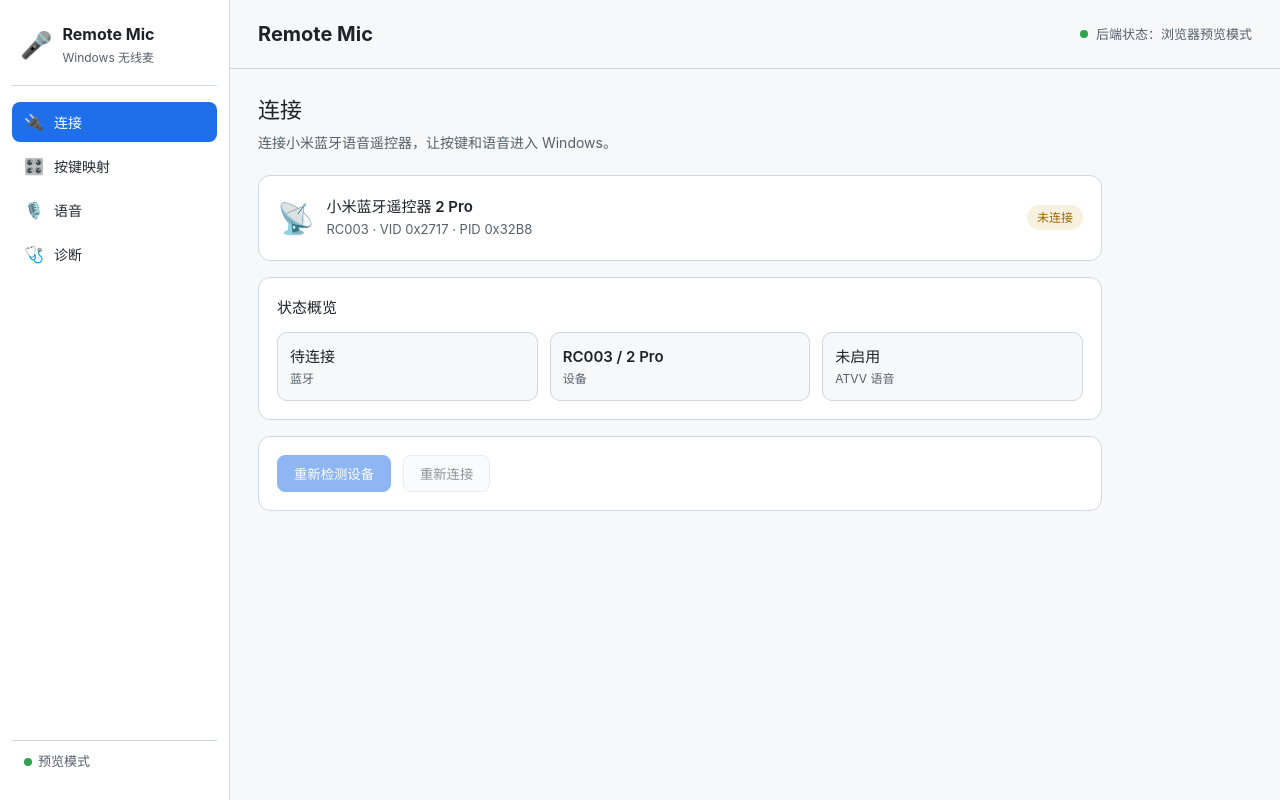
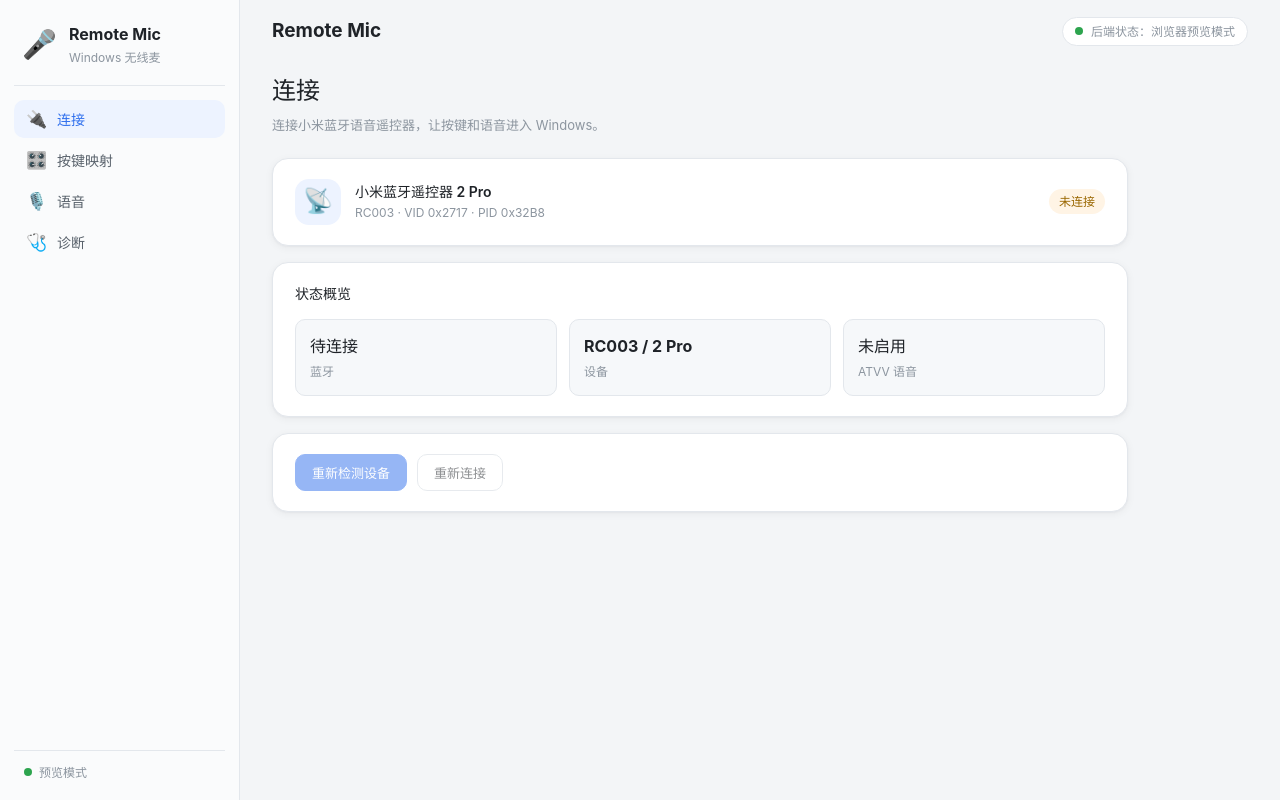
Before and after one commit to poluce/windows-remote-mic, a React (Vite) app: page / in a window 1280 px wide. Built offline with nearby package versions, Linux system fonts and the light colour scheme.

Commit message:
ui: polish to refined light settings-app style, larger default window

```diff
--- a/src-tauri/tauri.conf.json
+++ b/src-tauri/tauri.conf.json
@@ -13,8 +13,10 @@
     "windows": [
       {
         "title": "Remote Mic",
-        "width": 800,
-        "height": 600
+        "width": 1000,
+        "height": 700,
+        "minWidth": 780,
+        "minHeight": 560
       }
     ],
     "security": {
--- a/src/App.css
+++ b/src/App.css
@@ -1,14 +1,28 @@
 :root {
-  font-family: Inter, Avenir, Helvetica, Arial, "PingFang SC", "Microsoft YaHei",
-    sans-serif;
-  font-size: 15px;
+  font-family: -apple-system, BlinkMacSystemFont, "Segoe UI", "PingFang SC",
+    "Microsoft YaHei", "Helvetica Neue", Arial, sans-serif;
+  font-size: 14px;
   line-height: 1.6;
-  color: #24292f;
-  background: #f6f8fa;
+  color: #1f2328;
+  background: #f3f5f7;
   font-synthesis: none;
   text-rendering: optimizeLegibility;
   -webkit-font-smoothing: antialiased;
   -moz-osx-font-smoothing: grayscale;
+
+  --bg: #f3f5f7;
+  --surface: #ffffff;
+  --surface-2: #f6f8fa;
+  --border: #e3e7ec;
+  --border-strong: #d0d7de;
+  --text: #1f2328;
+  --text-2: #57606a;
+  --text-3: #8c959f;
+  --accent: #2f6fed;
+  --accent-soft: #edf3ff;
+  --radius: 16px;
+  --radius-sm: 10px;
+  --shadow: 0 1px 2px rgba(31, 35, 40, 0.04), 0 2px 8px rgba(31, 35, 40, 0.05);
 }
 
 * {
@@ -27,93 +41,101 @@
   font-family: inherit;
 }
 
-/* ---------- Layout ---------- */
+/* ---------- Shell ---------- */
 .app-shell {
   height: 100vh;
   display: flex;
   overflow: hidden;
+  background: var(--bg);
 }
 
+/* ---------- Sidebar ---------- */
 .sidebar {
-  width: 230px;
+  width: 240px;
   flex-shrink: 0;
   flex-grow: 0;
   height: 100vh;
   display: flex;
   flex-direction: column;
   overflow: hidden;
-  background: #ffffff;
-  border-right: 1px solid #d0d7de;
-  padding: 18px 12px;
+  background: #fafbfc;
+  border-right: 1px solid var(--border);
+  padding: 20px 14px 16px;
 }
 
 .brand {
   display: flex;
   align-items: center;
-  gap: 10px;
-  padding: 4px 8px 18px;
-  border-bottom: 1px solid #d0d7de;
-  margin-bottom: 16px;
+  gap: 12px;
+  padding: 2px 8px 18px;
+  border-bottom: 1px solid var(--border);
+  margin-bottom: 14px;
 }
 
 .brand-logo {
-  font-size: 26px;
+  font-size: 28px;
+  line-height: 1;
 }
 
 .brand-name {
   font-weight: 700;
   font-size: 16px;
-  color: #1f2328;
+  color: var(--text);
 }
 
 .brand-sub {
   font-size: 12px;
-  color: #57606a;
+  color: var(--text-3);
 }
 
 .nav {
   display: flex;
   flex-direction: column;
-  gap: 4px;
+  gap: 3px;
 }
 
 .nav-item {
   display: flex;
   align-items: center;
-  gap: 10px;
-  padding: 10px 12px;
+  gap: 11px;
+  padding: 9px 12px;
   border: none;
-  border-radius: 8px;
+  border-radius: var(--radius-sm);
   background: transparent;
-  color: #24292f;
+  color: var(--text-2);
   font-size: 14px;
+  font-weight: 500;
   cursor: pointer;
   text-align: left;
-  transition: background 0.15s, color 0.15s;
+  transition: background 0.16s, color 0.16s;
 }
 
 .nav-item:hover {
-  background: #f3f4f6;
+  background: #eef1f4;
+  color: var(--text);
 }
 
 .nav-item.active {
-  background: #1f6feb;
-  color: #fff;
+  background: var(--accent-soft);
+  color: var(--accent);
+  font-weight: 600;
 }
 
 .nav-icon {
-  font-size: 16px;
+  font-size: 17px;
+  width: 20px;
+  text-align: center;
 }
 
 .sidebar-footer {
   margin-top: auto;
   display: flex;
   align-items: center;
-  gap: 6px;
-  padding: 10px 12px;
-  color: #57606a;
-  font-size: 13px;
-  border-top: 1px solid #d0d7de;
+  gap: 7px;
+  padding: 12px 10px 2px;
+  color: var(--text-3);
+  font-size: 12px;
+  border-top: 1px solid var(--border);
 }
 
 /* ---------- Main ---------- */
@@ -131,23 +153,26 @@
   display: flex;
   align-items: center;
   justify-content: space-between;
-  padding: 18px 28px;
-  border-bottom: 1px solid #d0d7de;
-  background: #f6f8fa;
+  padding: 16px 32px;
+  background: transparent;
 }
 
 .topbar h1 {
   margin: 0;
-  font-size: 20px;
-  color: #1f2328;
+  font-size: 19px;
+  color: var(--text);
 }
 
 .backend-status {
   display: flex;
   align-items: center;
   gap: 8px;
-  font-size: 13px;
-  color: #57606a;
+  font-size: 12px;
+  color: var(--text-3);
+  background: var(--surface);
+  border: 1px solid var(--border);
+  border-radius: 999px;
+  padding: 4px 12px;
 }
 
 .dot {
@@ -161,36 +186,39 @@
 .content {
   flex: 1;
   overflow-y: auto;
-  padding: 24px 28px 40px;
-  max-width: 900px;
+  padding: 6px 32px 40px;
+  max-width: 920px;
   width: 100%;
 }
 
-/* ---------- Page ---------- */
+/* ---------- Pages ---------- */
 .page h2 {
-  margin: 0 0 4px;
-  font-size: 22px;
-  color: #1f2328;
+  margin: 4px 0 4px;
+  font-size: 24px;
+  font-weight: 700;
+  color: var(--text);
 }
 
 .page-sub {
-  margin: 0 0 20px;
-  color: #57606a;
-  font-size: 14px;
+  margin: 0 0 22px;
+  color: var(--text-3);
+  font-size: 13px;
 }
 
 .card {
-  background: #ffffff;
-  border: 1px solid #d0d7de;
-  border-radius: 12px;
-  padding: 18px;
+  background: var(--surface);
+  border: 1px solid var(--border);
+  border-radius: var(--radius);
+  padding: 20px 22px;
   margin-bottom: 16px;
+  box-shadow: var(--shadow);
 }
 
 .card-title {
   font-weight: 600;
-  margin-bottom: 12px;
-  color: #1f2328;
+  margin-bottom: 14px;
+  font-size: 14px;
+  color: var(--text);
 }
 
 /* ---------- Connection ---------- */
@@ -203,21 +231,28 @@
 .device-info {
   display: flex;
   align-items: center;
-  gap: 12px;
+  gap: 14px;
 }
 
 .device-icon {
-  font-size: 30px;
+  width: 46px;
+  height: 46px;
+  border-radius: 14px;
+  background: var(--accent-soft);
+  display: flex;
+  align-items: center;
+  justify-content: center;
+  font-size: 24px;
 }
 
 .device-name {
   font-weight: 600;
-  color: #1f2328;
+  color: var(--text);
 }
 
 .device-model {
-  font-size: 13px;
-  color: #57606a;
+  font-size: 12px;
+  color: var(--text-3);
 }
 
 .brief-grid {
@@ -227,21 +262,22 @@
 }
 
 .brief {
-  border-radius: 10px;
-  padding: 12px;
-  background: #f6f8fa;
-  border: 1px solid #d0d7de;
+  border-radius: var(--radius-sm);
+  padding: 14px;
+  background: var(--surface-2);
+  border: 1px solid var(--border);
 }
 
 .brief-value {
-  font-size: 15px;
-  font-weight: 600;
-  color: #1f2328;
+  font-size: 16px;
+  font-weight: 700;
+  color: var(--text);
 }
 
 .brief-label {
   font-size: 12px;
-  color: #57606a;
+  color: var(--text-3);
+  margin-top: 2px;
 }
 
 /* ---------- Badges ---------- */
@@ -249,20 +285,21 @@
   font-size: 12px;
   padding: 3px 10px;
   border-radius: 999px;
+  font-weight: 500;
 }
 
 .badge-ok {
-  background: rgba(45, 164, 78, 0.12);
+  background: #e6f4ea;
   color: #1a7f37;
 }
 
 .badge-warn {
-  background: rgba(210, 153, 34, 0.14);
+  background: #fff4e5;
   color: #9a6700;
 }
 
 .badge-err {
-  background: rgba(248, 81, 73, 0.12);
+  background: #ffebe9;
   color: #cf222e;
 }
 
@@ -275,9 +312,9 @@
 .mapping-row {
   display: flex;
   align-items: center;
-  gap: 12px;
-  padding: 8px 0;
-  border-bottom: 1px solid #d0d7de;
+  gap: 14px;
+  padding: 10px 4px;
+  border-bottom: 1px solid var(--border);
 }
 
 .mapping-row:last-child {
@@ -285,14 +322,14 @@
 }
 
 .mapping-key {
-  width: 84px;
+  width: 92px;
   font-weight: 600;
-  color: #24292f;
+  color: var(--text);
 }
 
 .mapping-action {
   flex: 1;
-  color: #57606a;
+  color: var(--text-2);
 }
 
 /* ---------- Voice ---------- */
@@ -300,40 +337,42 @@
   display: flex;
   align-items: center;
   justify-content: center;
-  gap: 16px;
+  gap: 20px;
   flex-wrap: wrap;
+  padding: 8px 0;
 }
 
 .route-node {
   display: flex;
   flex-direction: column;
   align-items: center;
-  gap: 4px;
-  padding: 16px;
-  min-width: 150px;
-  border-radius: 12px;
-  background: #f6f8fa;
-  border: 1px solid #d0d7de;
-  color: #57606a;
+  gap: 6px;
+  padding: 18px 22px;
+  min-width: 168px;
+  border-radius: var(--radius);
+  background: var(--surface-2);
+  border: 1px solid var(--border);
+  color: var(--text-3);
 }
 
 .route-node.active {
-  border-color: #1f6feb;
-  color: #24292f;
+  border-color: #9db8f5;
+  background: var(--accent-soft);
+  color: var(--text);
 }
 
 .route-node span {
-  font-size: 26px;
+  font-size: 28px;
 }
 
 .route-node small {
-  color: #57606a;
+  color: var(--text-3);
   font-size: 12px;
 }
 
 .route-arrow {
   font-size: 22px;
-  color: #8c959f;
+  color: var(--text-3);
 }
 
 /* ---------- Diagnostics ---------- */
@@ -346,42 +385,64 @@
   display: flex;
   align-items: center;
   justify-content: space-between;
-  padding: 10px 0;
-  border-bottom: 1px solid #d0d7de;
+  padding: 10px 4px;
+  border-bottom: 1px solid var(--border);
 }
 
 .check-row:last-child {
   border-bottom: none;
 }
 
+.endpoint-list {
+  list-style: none;
+  margin: 0;
+  padding: 0;
+}
+
+.endpoint-list li {
+  display: flex;
+  align-items: center;
+  justify-content: space-between;
+  padding: 9px 4px;
+  border-bottom: 1px solid var(--border);
+}
+
+.endpoint-list li:last-child {
+  border-bottom: none;
+}
+
 /* ---------- Controls ---------- */
 .actions {
   display: flex;
-  gap: 12px;
+  gap: 10px;
 }
 
 .btn {
   padding: 8px 16px;
-  border-radius: 8px;
-  border: 1px solid #d0d7de;
-  background: #f6f8fa;
-  color: #24292f;
+  border-radius: var(--radius-sm);
+  border: 1px solid var(--border-strong);
+  background: var(--surface);
+  color: var(--text);
+  font-size: 13px;
+  font-weight: 500;
   cursor: pointer;
-  transition: background 0.15s, border-color 0.15s;
+  transition: background 0.15s, border-color 0.15s, box-shadow 0.15s;
 }
 
 .btn:hover:not(:disabled) {
-  border-color: #8c959f;
+  border-color: var(--text-3);
+  box-shadow: var(--shadow);
 }
 
 .btn.primary {
-  background: #1f6feb;
-  border-color: #1f6feb;
+  background: var(--accent);
+  border-color: var(--accent);
   color: #fff;
 }
 
 .btn.primary:hover:not(:disabled) {
-  background: #388bfd;
+  background: #3d7bfb;
+  border-color: #3d7bfb;
 }
 
 .btn.small {
@@ -396,28 +457,17 @@
 
 .select {
   width: 100%;
+  max-width: 420px;
   padding: 8px 12px;
-  border-radius: 8px;
-  border: 1px solid #d0d7de;
-  background: #ffffff;
-  color: #24292f;
+  border-radius: var(--radius-sm);
+  border: 1px solid var(--border-strong);
+  background: var(--surface);
+  color: var(--text);
+  font-size: 13px;
 }
 
-/* ---------- Diagnostics endpoint lists ---------- */
-.endpoint-list {
-  list-style: none;
-  margin: 0;
-  padding: 0;
+.hint {
+  color: var(--text-3);
+  font-size: 12px;
+  margin: 10px 0 0;
 }
-
-.endpoint-list li {
-  display: flex;
-  align-items: center;
-  justify-content: space-between;
-  padding: 8px 0;
-  border-bottom: 1px solid #d0d7de;
-}
-
-.endpoint-list li:last-child {
-  border-bottom: none;
-}
```
